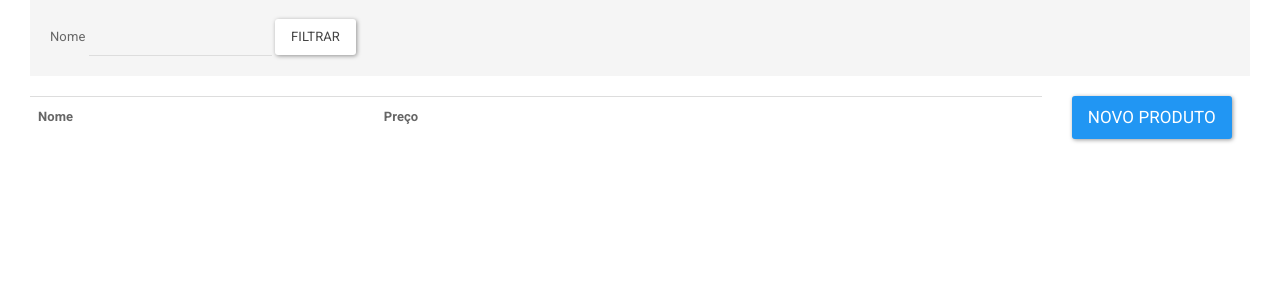
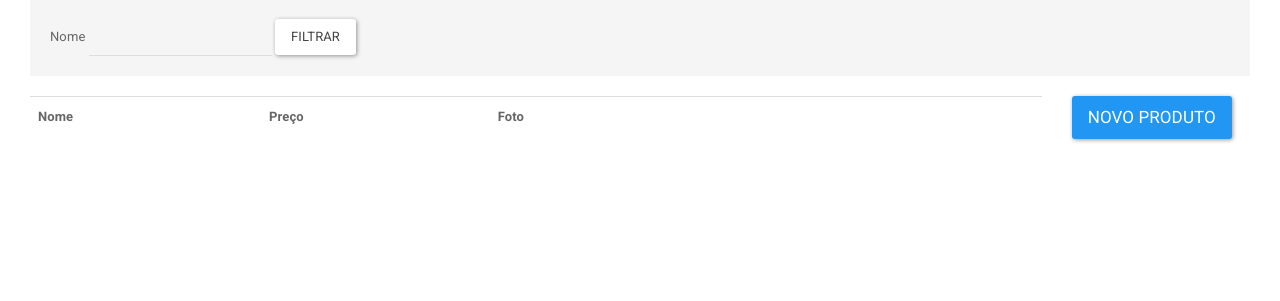
Before and after one commit to MarcosVn/game7api, a Django app: page /adm/produtos/ in a window 1280 px wide. Shown: the part 197-498 px from the top of the page. Run offline with Django 3.2, Linux system fonts and the light colour scheme; lists and menus that the app fills with data are empty; some libraries are stand-ins or nearby versions.

Commit message:
enviando a inclusão do campo de foto para os produtos

```diff
--- a/core/templates/adm/produto/produtos.html
+++ b/core/templates/adm/produto/produtos.html
@@ -23,6 +23,9 @@
             <tr>
                 <th>Nome</th>
                 <th>Preço</th>
+                <th>Foto</th>
+                <th></th>
+                <th></th>
                 <th></th>
                 <th></th>
                 <th></th>
@@ -31,6 +34,7 @@
               <tr ng-repeat="produto in pt.lista_produtos">
                   <td class="col-md-4">{[produto.nome]}</td>
                   <td class="col-md-4">{[produto.preco]}</td>
+                  <td class="col-md-4"><img src="/static/media/produto/{[produto.foto]}" class="img-thumbnail"></td>
                   <td><a href="/adm/produto-galeria?p_id={[produto.id]}" class="btn btn-default btn-xs">fotos</a> </td>
                   <td><a href="/adm/produto-categorias?p_id={[produto.id]}" class="btn btn-default btn-xs">categorias</a> </td>
                   <td><a href="/adm/produto-edicao?p_id={[produto.id]}" class="btn btn-primary btn-xs">editar</a> </td>
```
Also changed, not shown: game7api/static/media/produto/17_175804702.jpg (added).
